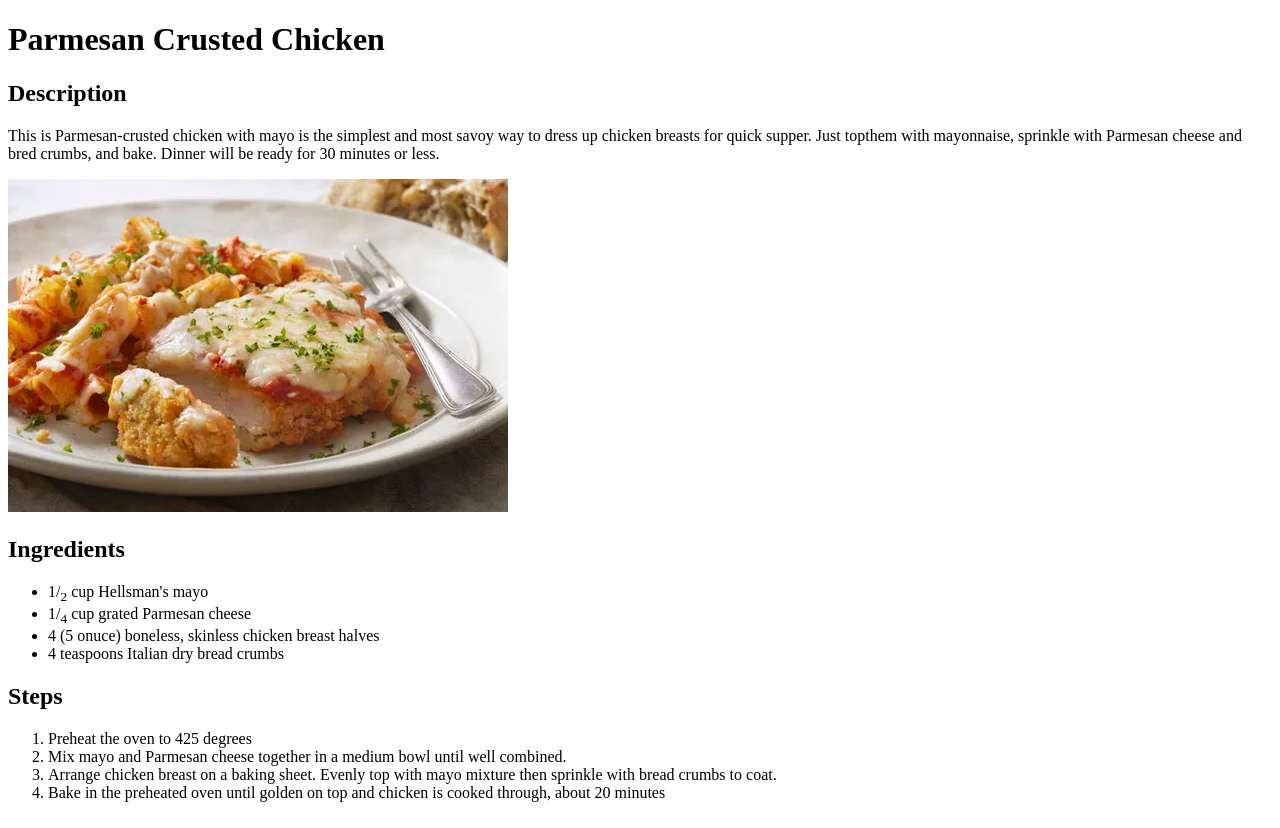
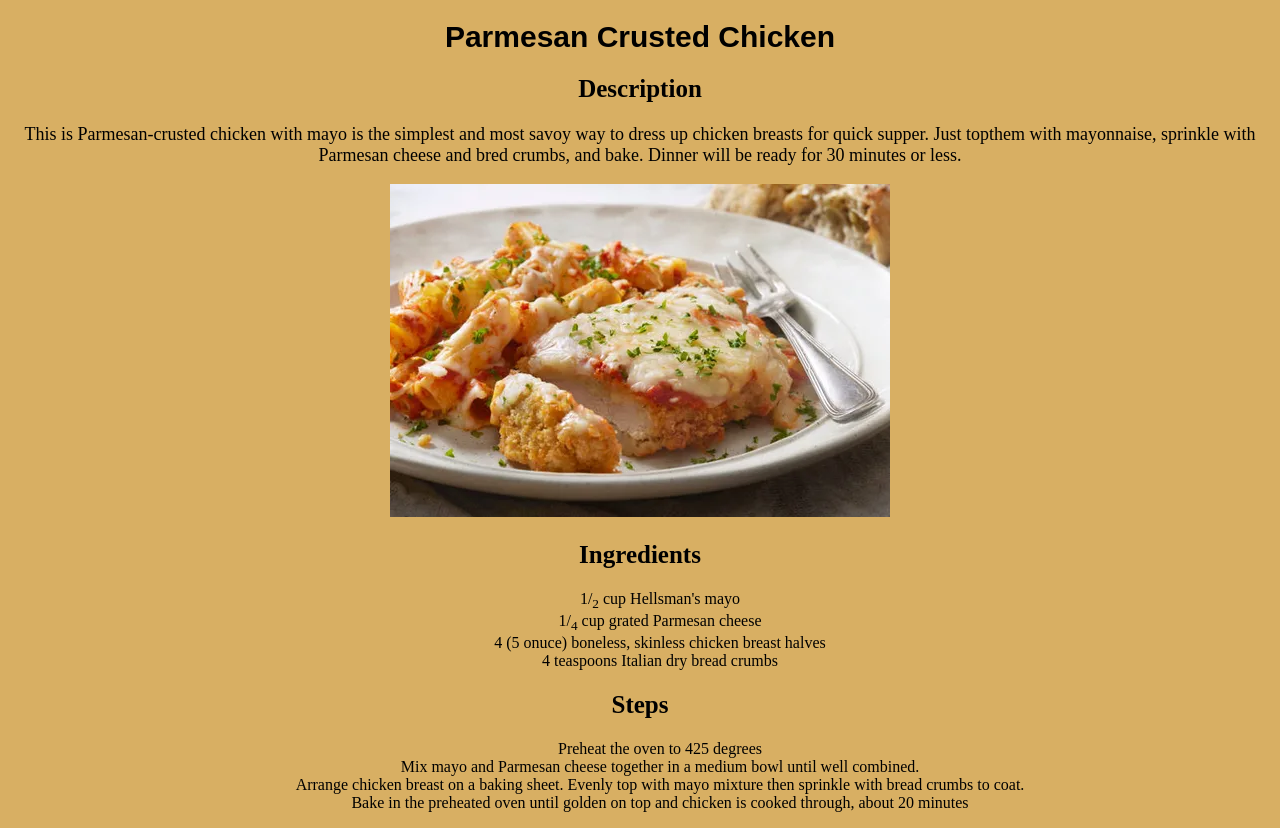
Before and after one commit to Rz0n/RecipesProject, a plain HTML site: page Recipes/parmesanChicken.html in a window 1280 px wide. Drawn offline with Linux system fonts and the light colour scheme.

Commit message:
final style for last page

```diff
--- a/Recipes/parmesanChicken.html
+++ b/Recipes/parmesanChicken.html
@@ -3,23 +3,24 @@
 <head>
     <meta charset="utf-8">
     <title>Parmesan Crusted Chicken</title>
+    <link rel="stylesheet" href="parmesanStyle.css">
 </head>
     <body>
-    <h1>Parmesan Crusted Chicken</h1>
-    <h2>Description</h2>
+        <h1 id="head">Parmesan Crusted Chicken</h1>
+        <h2 class="descriptrion">Description</h2>
         <p> This is Parmesan-crusted chicken with mayo is the simplest and most savoy way to dress up
             chicken breasts for quick supper. Just topthem with mayonnaise, sprinkle with Parmesan cheese and bred crumbs, and bake. Dinner will be ready for 30 minutes or less.
         </p>
-    <img src="../images/parmesan_chicken.webp">
-    <h2>Ingredients</h2>
-    <ul>
+        <img src="../images/parmesan_chicken.webp" alt="Parmesan Crusted Chicken">
+        <h2 id="ingr-menu">Ingredients</h2>
+        <ul class="ingrediance">
             <li>1/<sub>2</sub> cup Hellsman's mayo</li>
             <li>1/<sub>4</sub> cup grated Parmesan cheese</li>
             <li>4 (5 onuce) boneless, skinless chicken breast halves</li>
             <li>4 teaspoons Italian dry bread crumbs </li>
         </ul>
-    <h2>Steps</h2>
-    <ol>
+        <h2 id="steps">Steps</h2>
+        <ol class="step">
             <li>Preheat the oven to 425 degrees</li>
             <li>Mix mayo and Parmesan  cheese together in a medium bowl until well combined.</li>
             <li>Arrange chicken breast on a baking sheet. Evenly top with mayo mixture then sprinkle with bread crumbs to coat.</li>
--- /dev/null
+++ b/Recipes/parmesanStyle.css
@@ -0,0 +1,24 @@
+body {
+    background-color: rgb(216, 175, 99);
+    text-align: center;
+}
+
+#head {
+    font-size: 30px;
+    font-family: Arial, Helvetica, sans-serif;
+}
+
+
+h2 {
+    font-size: 25px;
+    font-family: 'Times New Roman', Times, serif;
+}
+
+p {
+    font-size: 18px;
+    font-family: 'Times New Roman', Times, serif;
+}
+
+li {
+    list-style-type: none;
+}
```
Lines whose indentation alone changed are shown as unchanged.
